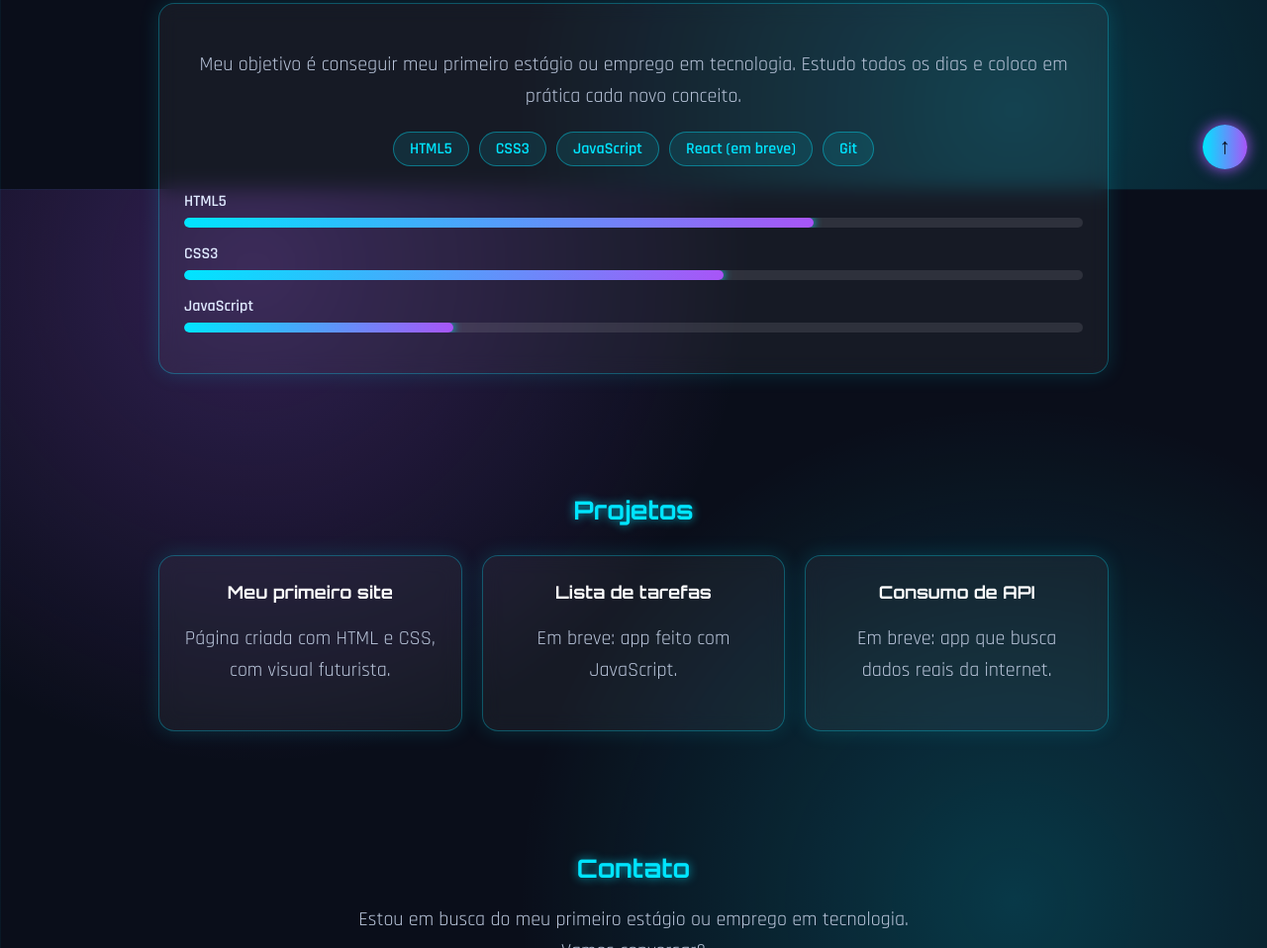
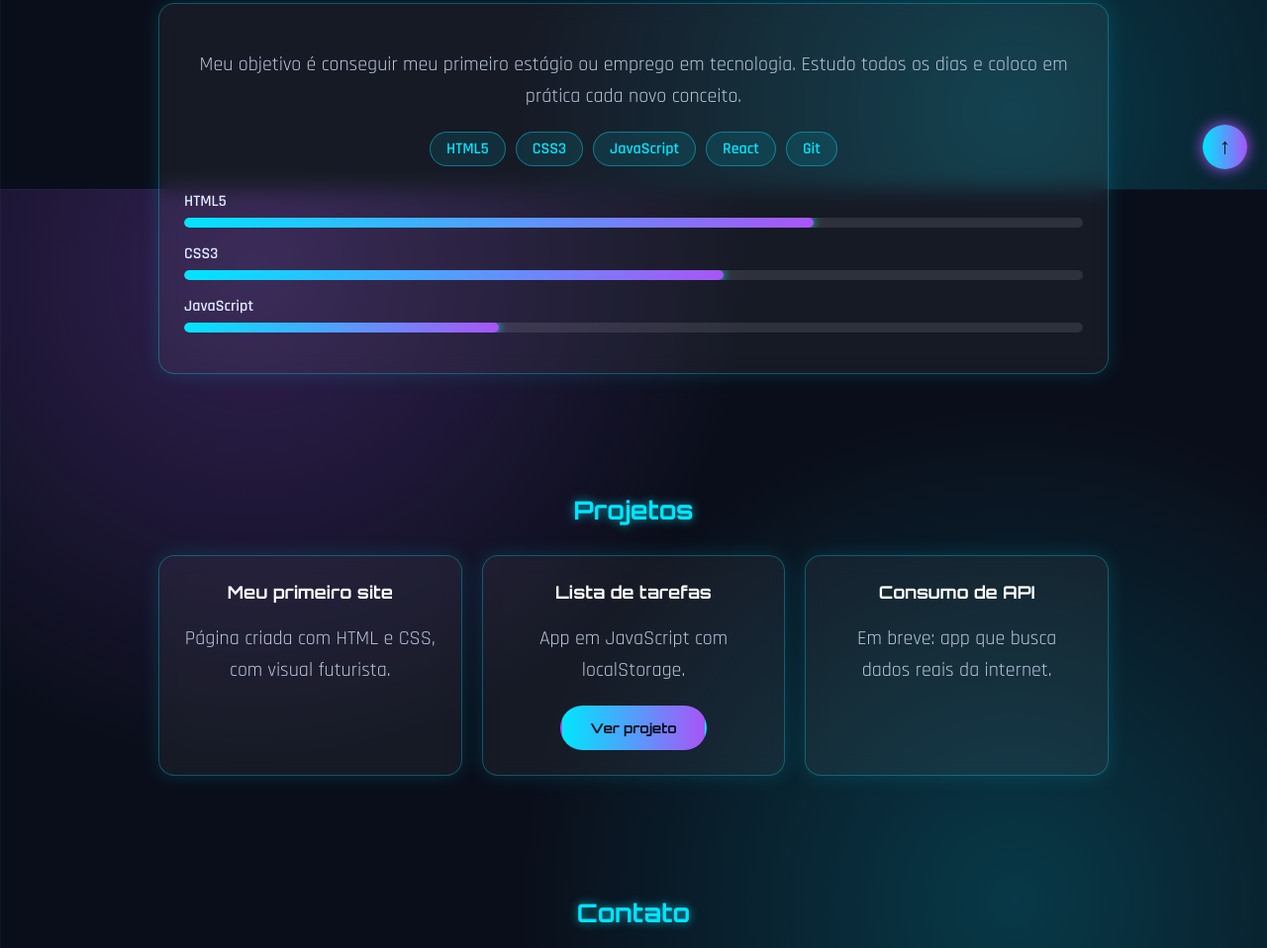
Before and after one commit to devRafaelbarros/meu-portfolio, a plain HTML site: page index.html in a window 1280 px wide. Shown: the part 609-1567 px from the top of the page at 99% size. Drawn offline with Linux system fonts and the light colour scheme.

Commit message:
Adiciona link da lista de tarefas

```diff
--- a/index.html
+++ b/index.html
@@ -40,7 +40,7 @@
                     <span>HTML5</span>
                     <span>CSS3</span>
                     <span>JavaScript</span>
-                    <span>React (em breve)</span>
+                    <span>React</span>
                     <span>Git</span>
                 </div>
 
@@ -55,7 +55,7 @@
                     </div>
                     <div class="barra">
                         <span>JavaScript</span>
-                        <div class="trilho"><div class="nivel" style="width: 30%"></div></div>
+                        <div class="trilho"><div class="nivel" style="width: 35%"></div></div>
                     </div>
                 </div>
             </div>
@@ -68,7 +68,10 @@
                 </article>
                 <article class="card">
                     <h3>Lista de tarefas</h3>
-                    <p>Em breve: app feito com JavaScript.</p>
+                    <p>App em JavaScript com localStorage.</p>
+                    <div class="botoes">
+                        <a href="https://devrafaelbarros.github.io/lista-de-tarefas/" target="_blank" rel="noopener" class="btn">Ver projeto</a>
+                    </div>
                 </article>
                 <article class="card">
                     <h3>Consumo de API</h3>
```
